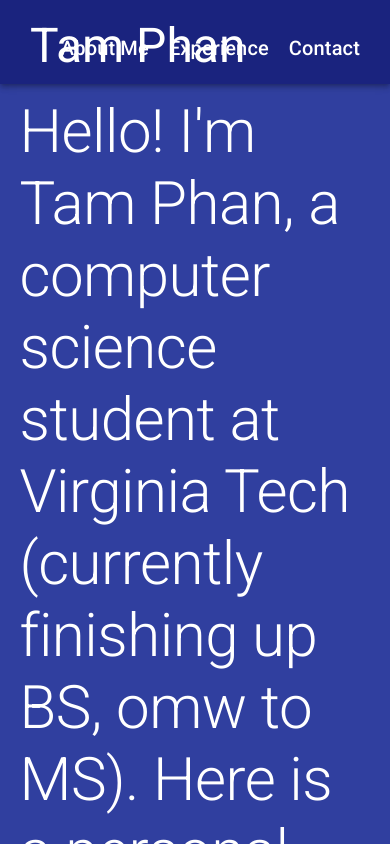
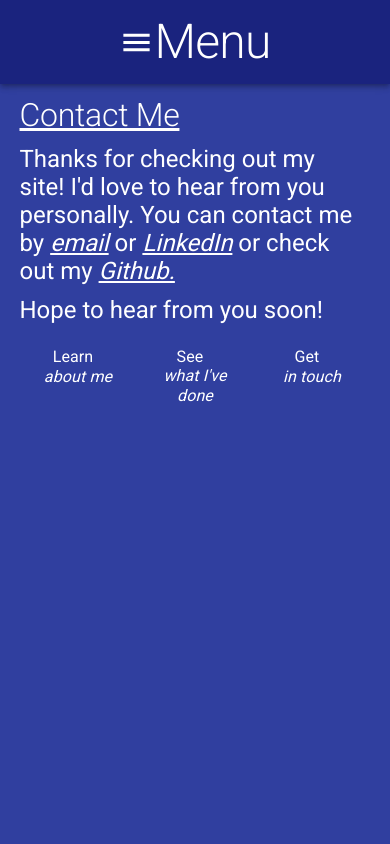
Before and after one commit to tphan25/tam-website, a React (Create React App) app: page /#/contact in a window 390 px wide. Built offline with nearby package versions, Linux system fonts and the light colour scheme.

Commit message:
Added at least some mobile support, plan to update footer and other components later

```diff
--- a/package.json
+++ b/package.json
@@ -4,6 +4,7 @@
   "private": true,
   "dependencies": {
     "@material-ui/core": "^4.4.0",
+    "@material-ui/icons": "^4.4.1",
     "react": "^16.9.0",
     "react-dom": "^16.9.0",
     "react-router-dom": "^5.0.1",
--- a/src/App.js
+++ b/src/App.js
@@ -14,6 +14,43 @@ const theme = createMuiTheme({
       light: "#1a237e",
       dark: "#1a237e",
       contrastText: "#1a237e"
+    },
+    white: {
+      main: "#ffffff"
+    }
+  },
+  typography: {
+    h1: {
+      "@media (max-width:960px)": {
+        fontSize: "3rem"
+      },
+      "@media (min-width:960px)": {
+        fontSize: "6rem"
+      }
+    },
+    h2: {
+      "@media (max-width:960px)": {
+        fontSize: "2rem"
+      },
+      "@media (min-width:960px)": {
+        fontSize: "4rem"
+      }
+    },
+    h3: {
+      "@media (max-width:960px)": {
+        fontSize: "1.5rem"
+      },
+      "@media (min-width:960px)": {
+        fontSize: "3rem"
+      }
+    },
+    h4: {
+      "@media (max-width:960px)": {
+        fontSize: "1rem"
+      },
+      "@media (min-width:960px)": {
+        fontSize: "2rem"
+      }
     }
   }
 });
--- a/src/AppRouter.js
+++ b/src/AppRouter.js
@@ -1,5 +1,5 @@
 import React from "react";
-import { BrowserRouter as Router, Route, Switch } from "react-router-dom";
+import { HashRouter as Router, Route, Switch } from "react-router-dom";
 import Home from "./pages/home/Home";
 import Experience from "./pages/experience/Experience";
 import NavigationBar from "./components/navigation-bar/NavigationBar";
--- /dev/null
+++ b/src/components/footer/Footer.js
@@ -0,0 +1,42 @@
+import React from "react";
+import { Container, Box, Grid, Typography } from "@material-ui/core";
+import classes from "./Footer.module.css";
+import { Link } from "react-router-dom";
+
+export default function Footer() {
+  return (
+    <Box className={classes.container}>
+      <Grid container>
+        <Grid item xs={12}>
+          <Box display="flex" textAlign="center" justifyContent="space-between">
+            <Container>
+              <Typography variant="h4" className={classes.text}>
+                Learn{" "}
+              </Typography>
+              <Link to="/about" className={classes.link}>
+                <Typography variant="h4">about me</Typography>
+              </Link>
+            </Container>
+
+            <Container>
+              <Typography variant="h4" className={classes.text}>
+                See{" "}
+              </Typography>
+              <Link to="/experience" className={classes.link}>
+                <Typography variant="h4">what I've done</Typography>
+              </Link>
+            </Container>
+            <Container>
+              <Typography variant="h4" className={classes.text}>
+                Get{" "}
+              </Typography>
+              <Link to="/contact" className={classes.link}>
+                <Typography variant="h4">in touch</Typography>
+              </Link>
+            </Container>
+          </Box>
+        </Grid>
+      </Grid>
+    </Box>
+  );
+}
--- /dev/null
+++ b/src/components/footer/Footer.module.css
@@ -0,0 +1,26 @@
+.container {
+  color: white;
+  width: 90%;
+  margin-left: 5%;
+  margin-top: 3%;
+  margin-bottom: 5%;
+  -webkit-animation: fadein 1s; /* Safari, Chrome and Opera > 12.1 */
+  -moz-animation: fadein 1s; /* Firefox < 16 */
+  -ms-animation: fadein 1s; /* Internet Explorer */
+  -o-animation: fadein 1s; /* Opera < 12.1 */
+  animation: fadein 1s;
+}
+.text {
+  display: inline-block;
+  padding-right: 10px;
+}
+.link {
+  color: white;
+  font-style: italic;
+  text-decoration: none;
+  display: inline-block;
+}
+.link :hover {
+  transition: 0.5s;
+  color: #039be5;
+}
--- a/src/components/navigation-bar/NavigationBar.js
+++ b/src/components/navigation-bar/NavigationBar.js
@@ -1,13 +1,59 @@
 import React from "react";
 import classes from "./NavigationBar.module.css";
 import AppBar from "@material-ui/core/AppBar";
-import { Toolbar, Typography, Box } from "@material-ui/core";
+import MenuIcon from "@material-ui/icons/Menu";
+
+import {
+  Toolbar,
+  Typography,
+  Box,
+  makeStyles,
+  IconButton,
+  Container,
+  Drawer,
+  List,
+  ListItem,
+  ClickAwayListener
+} from "@material-ui/core";
 import { Link } from "react-router-dom";
 
+const useStyles = makeStyles(theme => ({
+  sectionDesktop: {
+    height: "100%",
+    display: "none",
+    [theme.breakpoints.up("md")]: {
+      display: "flex"
+    }
+  },
+  sectionMobile: {
+    display: "flex",
+    alignItems: "center",
+    justifyContent: "center",
+    height: "100%",
+    width: "100%",
+    [theme.breakpoints.up("md")]: {
+      display: "none"
+    }
+  }
+}));
+
 export default function NavigationBar() {
+  const navTheme = useStyles();
+  const [mobileMenuOpen, setMobileMenuOpen] = React.useState(false);
+
+  function handleMobileMenuClick() {
+    setMobileMenuOpen(!mobileMenuOpen);
+  }
+
+  function handleMobileMenuClose() {
+    setMobileMenuOpen(false);
+  }
+
   return (
     <AppBar className={classes.appBar} position="static" color="secondary">
+      {/* Toolbar for desktop view */}
       <Toolbar className={classes.toolbar}>
+        <Container className={navTheme.sectionDesktop}>
           <Box className={classes.left}>
             <Link className={classes.nameButton} to="/">
               <Typography className={classes.routeText} variant="h3">
@@ -32,6 +78,63 @@ export default function NavigationBar() {
               </Typography>
             </Link>
           </Box>
+        </Container>
+        {/* Mobile menu */}
+        <ClickAwayListener onClickAway={handleMobileMenuClose}>
+          <Container className={navTheme.sectionMobile}>
+            <IconButton
+              style={{
+                color: "white",
+                width: "100%",
+                height: "100%",
+                borderRadius: "0"
+              }}
+              onClick={handleMobileMenuClick}
+              size="large"
+              variant="contained"
+            >
+              <MenuIcon fontSize="large" />
+              <Typography variant="h1">Menu</Typography>
+            </IconButton>
+
+            <Drawer anchor="top" open={mobileMenuOpen} variant="persistent">
+              <List>
+                <ListItem
+                  button
+                  onClick={handleMobileMenuClose}
+                  component={Link}
+                  to="/"
+                >
+                  Home
+                </ListItem>
+                <ListItem
+                  button
+                  onClick={handleMobileMenuClose}
+                  component={Link}
+                  to="/about"
+                >
+                  About Me
+                </ListItem>
+                <ListItem
+                  button
+                  onClick={handleMobileMenuClose}
+                  component={Link}
+                  to="/experience"
+                >
+                  Experience
+                </ListItem>
+                <ListItem
+                  button
+                  onClick={handleMobileMenuClose}
+                  component={Link}
+                  to="/contact"
+                >
+                  Contact
+                </ListItem>
+              </List>
+            </Drawer>
+          </Container>
+        </ClickAwayListener>
       </Toolbar>
     </AppBar>
   );
--- a/src/components/navigation-bar/NavigationBar.module.css
+++ b/src/components/navigation-bar/NavigationBar.module.css
@@ -12,7 +12,7 @@ li a:hover {
   padding-right: 10px;
 }
 .routeButton:hover {
-  background-color: black;
+  background-color: #3f51b5;
   transition: 0.5s;
 }
 .nameButton {
@@ -23,7 +23,7 @@ li a:hover {
   padding-right: 10px;
 }
 .nameButton:hover {
-  background-color: black;
+  background-color: #3f51b5;
   transition: 0.5s;
 }
 .routeText {
--- a/src/pages/about/About.js
+++ b/src/pages/about/About.js
@@ -1,15 +1,19 @@
-import React, { Component } from "react";
-import { Typography, Box } from "@material-ui/core";
+import React, { Component, Fragment } from "react";
+import { Typography, Box, Grid } from "@material-ui/core";
 import classes from "./About.module.css";
 import vt from "../../images/VT.jpg";
 import kms from "../../images/KMS.jpg";
 import kasa from "../../images/KASA.png";
 import ScrollToTop from "../../components/scroll-to-top/ScrollToTop";
+import Footer from "../../components/footer/Footer";
 export default class About extends Component {
   render() {
     return (
+      <Fragment>
         <Box className={classes.container}>
           <ScrollToTop />
+          <Grid container>
+            <Grid item xs={12}>
               <Typography
                 variant="h2"
                 className={[classes.text, classes.header].join(" ")}
@@ -18,9 +22,9 @@ export default class About extends Component {
               </Typography>
               <Typography variant="h3" className={classes.text}>
                 I'm currently a computer science student in the last year of my
-          bachelor's degree at Virginia Tech. I'm looking for an internship :^)
-          in Summer 2020 too, before I begin my accelerated master's degree
-          (expected May 2021)
+                bachelor's degree at Virginia Tech. I'm looking for an
+                internship :^) in Summer 2020 too, before I begin my accelerated
+                master's degree (expected May 2021)
               </Typography>
               <Box
                 display="flex"
@@ -38,11 +42,12 @@ export default class About extends Component {
                   }}
                 />
               </Box>
+
               <Typography variant="h3" className={classes.text}>
                 As hobbies, I enjoy going to the gym, skateboarding (absolute
-          amateur), and playing video games/watching shows. I used to play a lot
-          of League of Legends, and even hosted/streamed a tournament with 50
-          participants last year over multiple weeks.
+                amateur), and playing video games/watching shows. I used to play
+                a lot of League of Legends, and even hosted/streamed a
+                tournament with 50 participants last year over multiple weeks.
               </Typography>
               <Box
                 display="flex"
@@ -60,10 +65,11 @@ export default class About extends Component {
                   }}
                 />
               </Box>
+
               <Typography variant="h3" className={classes.text}>
-          I'm also active in large student organizations like KASA at VT (Korean
-          American Student Association) as their current Vice President,
-          previously the Events Coordinator.
+                I'm also active in large student organizations like KASA at VT
+                (Korean American Student Association) as their current Vice
+                President, previously the Events Coordinator.
               </Typography>
               <Box
                 display="flex"
@@ -82,12 +88,17 @@ export default class About extends Component {
                 />
               </Box>
               <Typography variant="h3" className={classes.text}>
-          That's a quick summary of what I do right now personally! If you'd
-          like to learn about my aspects as a software engineer or my resume,
-          check out the "Experience" or "Projects" tabs! If you'd like to
-          contact me, feel free to using the information in the Contact Me tab!
+                That's a quick summary of what I do right now personally! If
+                you'd like to learn about my aspects as a software engineer or
+                my resume, check out the "Experience" or "Projects" tabs! If
+                you'd like to contact me, feel free to using the information in
+                the Contact Me tab!
               </Typography>
+            </Grid>
+          </Grid>
         </Box>
+        <Footer />
+      </Fragment>
     );
   }
 }
--- a/src/pages/contact/Contact.js
+++ b/src/pages/contact/Contact.js
@@ -1,19 +1,21 @@
-import React, { Component } from "react";
+import React, { Component, Fragment } from "react";
 import { Typography, Box } from "@material-ui/core";
 import classes from "./Contact.module.css";
 import ScrollToTop from "../../components/scroll-to-top/ScrollToTop";
+import Footer from "../../components/footer/Footer";
 
 export default class Contact extends Component {
   render() {
     return (
+      <Fragment>
         <Box className={classes.container}>
           <ScrollToTop />
           <Typography className={classes.header} variant="h2">
             Contact Me
           </Typography>
           <Typography className={classes.text} variant="h3">
-          Thanks for checking out my site! I'd love to hear from you personally.
-          You can contact me by{" "}
+            Thanks for checking out my site! I'd love to hear from you
+            personally. You can contact me by{" "}
             <Box display="inline">
               <Typography className={classes.linkText} variant="h3">
                 <a href="mailto:tphan093@gmail.com" className={classes.me}>
@@ -45,6 +47,8 @@ export default class Contact extends Component {
             Hope to hear from you soon!
           </Typography>
         </Box>
+        <Footer />
+      </Fragment>
     );
   }
 }
--- a/src/pages/experience/Experience.js
+++ b/src/pages/experience/Experience.js
@@ -1,10 +1,11 @@
-import React from "react";
+import React, { Fragment } from "react";
 import {
   Box,
   Typography,
   List,
   ListItem,
-  ListItemText
+  ListItemText,
+  Grid
 } from "@material-ui/core";
 import { Link } from "react-router-dom";
 import classes from "./Experience.module.css";
@@ -13,6 +14,7 @@ import capstone from "../../images/Capstone.png";
 import vt from "../../images/VT.jpg";
 import carpool from "../../images/Carpool.jpg";
 import ScrollToTop from "../../components/scroll-to-top/ScrollToTop";
+import Footer from "../../components/footer/Footer";
 
 function displayListItems(items) {
   let list = [];
@@ -58,8 +60,11 @@ export default function Experience() {
   ];
 
   return (
+    <Fragment>
       <Box display="flex" flexDirection="column" className={classes.container}>
         <ScrollToTop />
+        <Grid container>
+          <Grid xs={12}>
             <Typography
               variant="h2"
               className={[classes.text, classes.header].join(" ")}
@@ -67,81 +72,126 @@ export default function Experience() {
               What the heck has Tam done?
             </Typography>
             <Typography className={classes.text} variant="h3">
-        Check out my resume for a brief list of my skills, and maybe take a read
-        below to see how I got here.
+              Check out my resume for a brief list of my skills, and maybe take
+              a read below to see how I got here.
             </Typography>
+          </Grid>
+          <Grid container>
+            <Grid xs={12}>
               <Typography className={classes.text} variant="h3">
-        I'm especially experienced with web app development as of my latest
-        internship at Solers, Inc., where I worked as a full-stack developer
-        intern.
+                I'm especially experienced with web app development as of my
+                latest internship at Solers, Inc., where I worked as a
+                full-stack developer intern.
               </Typography>
-      <Box display="flex" alignItems="stretch" className={classes.imgContainer}>
+            </Grid>
+            <Grid xs={12} md={6}>
               <img
                 src={solers}
                 alt="Myself at Solers Chantilly office"
-          width="40%"
+                width="100%"
                 style={{ borderRadius: "5px", objectFit: "cover" }}
               />
+            </Grid>
+            <Grid xs={4} md={2}>
               <Typography className={classes.imgCaption} variant="h3">
                 What I learned here:
               </Typography>
+            </Grid>
+            <Grid xs={8} md={4}>
               {displayListItems(solersSkills)}
-      </Box>
+            </Grid>
+            <Box
+              display="flex"
+              alignItems="stretch"
+              className={classes.imgContainer}
+            ></Box>
+          </Grid>
+        </Grid>
+
         <Typography className={classes.text} variant="h3">
           I've also worked with XR (Extended Reality) technologies in the past,
-        which I've found to be my primary passion. My most recent work was with
-        my capstone project where my team and I built upon an application for
-        analyzing documents in VR.
+          which I've found to be my primary passion. My most recent work was
+          with my capstone project where my team and I built upon an application
+          for analyzing documents in VR.
         </Typography>
-      <Box display="flex" alignItems="stretch" className={classes.imgContainer}>
+        <Grid container>
+          <Grid xs={12}>
+            <Typography className={classes.text} variant="h3">
+              I'm especially experienced with web app development as of my
+              latest internship at Solers, Inc., where I worked as a full-stack
+              developer intern.
+            </Typography>
+          </Grid>
+          <Grid xs={12} md={6}>
+            <img
+              src={capstone}
+              alt="Immersive Document Analysis in VR"
+              width="100%"
+              style={{ borderRadius: "5px", objectFit: "cover" }}
+            />
+          </Grid>
+          <Grid xs={4} md={2}>
             <Typography className={classes.imgCaption} variant="h3">
               What I learned here:
             </Typography>
+          </Grid>
+          <Grid xs={8} md={4}>
             {displayListItems(capstoneSkills)}
-        <img
-          src={capstone}
-          alt="Immersive Document Analysis in VR"
-          width="40%"
-          style={{ borderRadius: "5px", objectFit: "cover" }}
-        />
-      </Box>
+          </Grid>
+        </Grid>
         <Typography className={classes.text} variant="h3">
           I worked during the Spring 2019 semester as a Visionarium Lab Intern,
-        where I supported Dr. Nicholas Polys on projects with x3dom and WebVR. I
-        also previously worked research with the COGENT Lab at Virginia Tech
+          where I supported Dr. Nicholas Polys on projects with x3dom and WebVR.
+          I also previously worked research with the COGENT Lab at Virginia Tech
           with Joe Gabbard for a project with the Microsoft Hololens.
         </Typography>
-      <Box display="flex" alignItems="stretch" className={classes.imgContainer}>
+        <Grid container>
+          <Grid xs={12}>
+            <Typography className={classes.text} variant="h3">
+              I'm especially experienced with web app development as of my
+              latest internship at Solers, Inc., where I worked as a full-stack
+              developer intern.
+            </Typography>
+          </Grid>
+          <Grid xs={12} md={6}>
             <img
               src={vt}
               alt="VT Logo"
-          width="40%"
+              width="100%"
               style={{ borderRadius: "5px", objectFit: "cover" }}
             />
+          </Grid>
+          <Grid xs={4} md={2}>
             <Typography className={classes.imgCaption} variant="h3">
-          What I learned here (research @ VT):
+              What I learned here:
             </Typography>
+          </Grid>
+          <Grid xs={8} md={4}>
             {displayListItems(researchSkills)}
-      </Box>
+          </Grid>
+        </Grid>
+        <Grid item xs={12}>
           <Typography variant="h3" className={classes.text}>
-        Here's a few of my projects that I've been working on outside of school
-        (or in, if I feel the project was useful enough):
+            Here's a few of my projects that I've been working on outside of
+            school (or in, if I feel the project was useful enough):
           </Typography>
           <Typography variant="h2" className={classes.text}>
             Carpool Creator
           </Typography>
-      <Box display="flex" className={classes.imgContainer}>
+        </Grid>
+        <Grid container>
+          <Grid item xs={12} md={4}>
             <img
               src={carpool}
               alt="VT Logo"
-          width="40%"
+              width="100%"
               style={{
                 borderRadius: "5px",
-            objectFit: "cover",
-            margin: "0 auto"
+                objectFit: "cover"
               }}
             />
-        <Box display="flex" flexDirection="column">
+          </Grid>
+          <Grid item xs={12} md={8}>
             <Typography variant="h4" className={classes.projectImgCaption}>
               Carpool Creator is a project with a REST API written in Go and the
               frontend/client-side is currently designed using Angular (the
@@ -150,19 +200,20 @@ export default function Experience() {
             </Typography>
             <Typography variant="h4" className={classes.projectImgCaption}>
               This project was meant to take as input a group of names and
-            addresses, and return a grouping of the passengers according to the
-            input (based on drivers, capacity, etc). I built it because I found
-            myself often setting up ride groups for my student organization and
-            wanted to make things faster. While watching videos about algorithms
-            recently I realized there's a better way to place people into
-            carpools so I'll be continuing work on this!
+              addresses, and return a grouping of the passengers according to
+              the input (based on drivers, capacity, etc). I built it because I
+              found myself often setting up ride groups for my student
+              organization and wanted to make things faster. While watching
+              videos about algorithms recently I realized there's a better way
+              to place people into carpools so I'll be continuing work on this!
             </Typography>
-        </Box>
-      </Box>
+          </Grid>
+        </Grid>
+        <Grid item xs={12}>
           <Typography className={classes.text} variant="h2">
             This is a summary of my actual work experiences (or what I would
-        consider related experience) - it does not include every detail, and you
-        should take a peek at my resume to find more{" "}
+            consider related experience) - it does not include every detail, and
+            you should take a peek at my resume to find more{" "}
             <Box display="inline" className={classes.linkContainer}>
               <Link to="/contact" className={classes.contact}>
                 <Typography
@@ -175,6 +226,9 @@ export default function Experience() {
             </Box>
             !
           </Typography>
+        </Grid>
       </Box>
+      <Footer />
+    </Fragment>
   );
 }
--- a/src/pages/experience/Experience.module.css
+++ b/src/pages/experience/Experience.module.css
@@ -13,7 +13,7 @@
   text-decoration: underline;
 }
 .text {
-  padding-bottom: 3%;
+  padding-bottom: 1%;
   display: inline-block;
 }
 .imgContainer {
@@ -23,20 +23,18 @@
   padding-left: 1%;
   padding-right: 3%;
   text-align: right;
-  width: 20%;
 }
 .projectImgCaption {
   padding-left: 5%;
-  padding-bottom: 5%;
 }
 .skillsList {
-  padding-top: 0 !important;
+  margin-left: 3%;
   padding-bottom: 3%;
-  width: 40%;
+  padding-top: 0px !important;
 }
 .skill {
-  padding-top: 2px !important;
-  padding-bottom: 15px !important;
+  padding-bottom: 0px !important;
+  padding-top: 0px !important;
 }
 .links {
   font-style: italic;
--- a/src/pages/home/Home.js
+++ b/src/pages/home/Home.js
@@ -1,11 +1,14 @@
-import React, { Component } from "react";
+import React, { Component, Fragment } from "react";
 import { Typography, Box } from "@material-ui/core";
 import classes from "./Home.module.css";
 import { Link } from "react-router-dom";
+import me from "../../images/me.png";
+import Footer from "../../components/footer/Footer";
 
 export default class Home extends Component {
   render() {
     return (
+      <Fragment>
         <Box className={classes.container}>
           <Typography className={classes.text} variant="h2">
             Hello! I'm Tam Phan, a computer science student at Virginia Tech
@@ -39,7 +42,12 @@ export default class Home extends Component {
               </Link>
             </Box>
           </Typography>
+          <Box display="flex" justifyContent="center" alignItems="center">
+            <img src={me} alt="Myself" style={{ width: "80%" }} />
           </Box>
+        </Box>
+        <Footer />
+      </Fragment>
     );
   }
 }
```
Also changed, not shown: 2 other files (tests, documents, lock files or other folders). Lines whose indentation alone changed are shown as unchanged.
